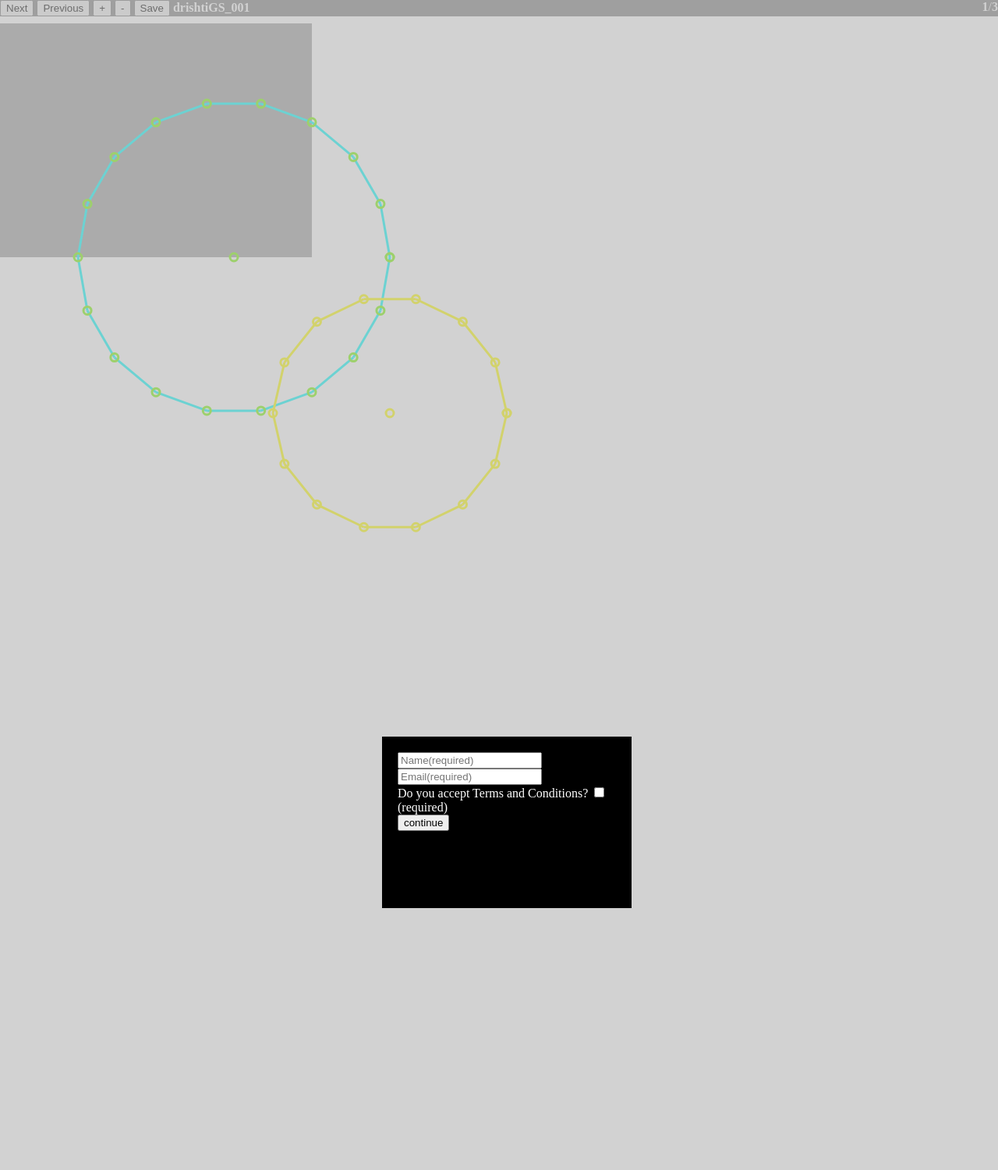
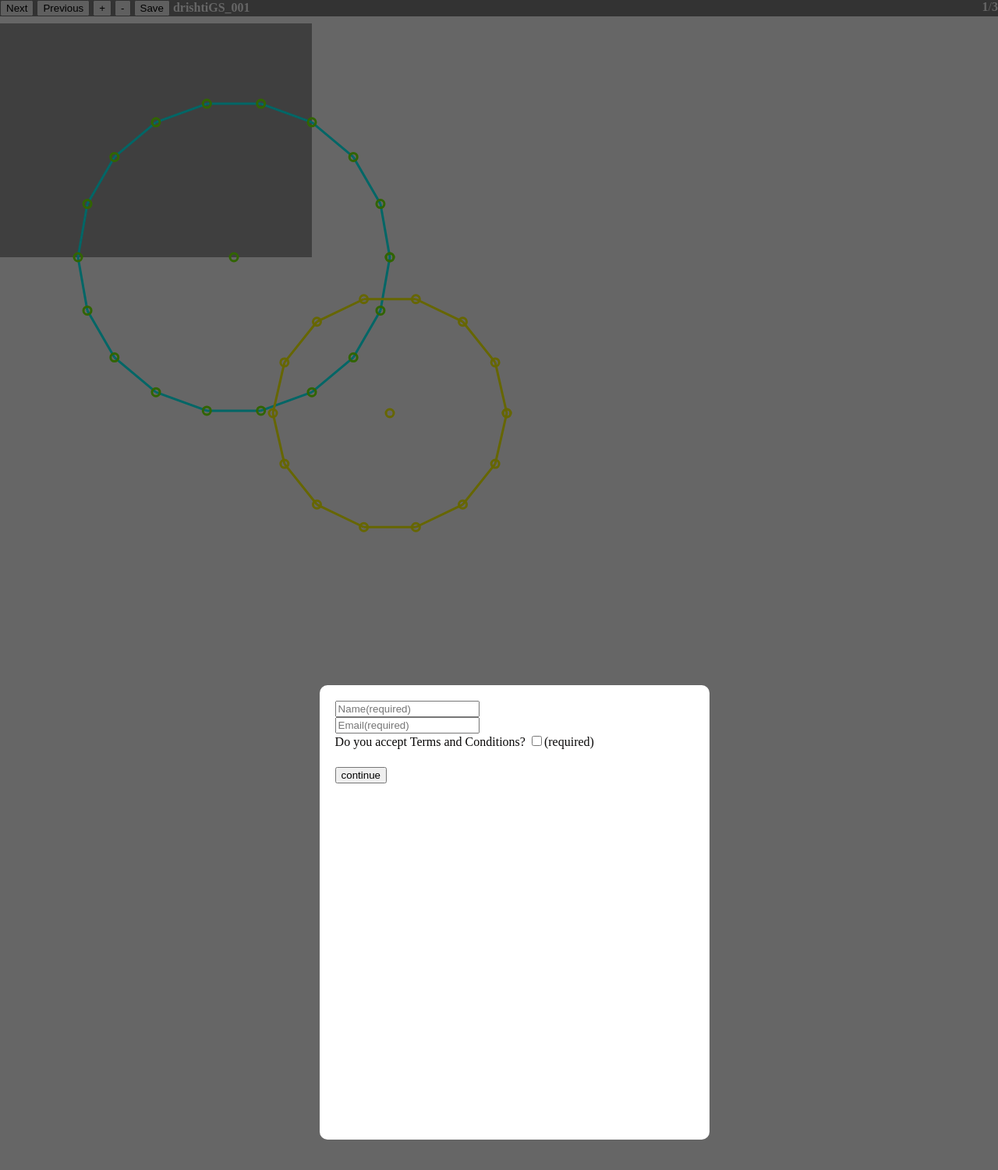
Before and after one commit to raghavmittal101/jay_project, a Flask app: page / in a window 1280 px wide. Shown: the top 1501 px of the page at 78% size. Run offline with Flask 2, Linux system fonts and the light colour scheme.

Commit message:
minor changes

```diff
--- a/static/j9.js
+++ b/static/j9.js
@@ -331,10 +331,10 @@ function init() {
 }
 
 window.onload = function() {
+	document.getElementById("cover").style.display = "block";
     document.getElementById("FileName").innerHTML = "drishtiGS_001";
     document.getElementById("ImageCount").innerHTML = count+1;
     cxt0.drawImage(first_img, 0, 0);
-    document.getElementById("cover").style.display = "block";
 }
 
 init();
--- a/templates/j9.html
+++ b/templates/j9.html
@@ -58,12 +58,12 @@
 
 	<script type=text/javascript src="{{url_for('static', filename='j9.js')}}"></script>
 
-  <div id="cover" style="z-index: 5;width: 100%;height: 100vh;background: #b4b4b499;position: fixed; display:none;">
-    <div id="cover-form" style="background: black;position: absolute;height: 180px;width: 280px;top: 50%;left: 50%;margin-top: -100px;margin-left: -150px;padding: 20px;color:white;">
-      <input id="name-input" type="name" placeholder="Name(required)" required><br>
-      <input id="email-input" type="email" placeholder="Email(required)" required><br>
-      Do you accept Terms and Conditions? <input id="tnc-check" type="checkbox" required>(required)<br>
-      <input id="submit-button" type=submit value="continue" onclick=getDetails()>
+<div id="cover" style="z-index: 5; width: 100%; height: 100vh; background: rgba(0, 0, 0, 0.6) none repeat scroll 0% 0%; position: fixed; display: block;">
+    <div id="cover-form" style="background: white;position: absolute;height: 26%;width: 36%;top: 50%;left: 50%;margin-top: -13%;margin-left: -18%;padding: 20px;color:#080707;border-radius: 10px;">
+      <input id="name-input" placeholder="Name(required)" required="" type="name"><br>
+      <input id="email-input" placeholder="Email(required)" required="" type="email"><br>
+      Do you accept Terms and Conditions? <input id="tnc-check" required="" type="checkbox">(required)<br>
+      <input id="submit-button" value="continue" onclick="getDetails()" style="margin-top: 5%;" type="submit">
     </div>
   </div>
 </body>
```
